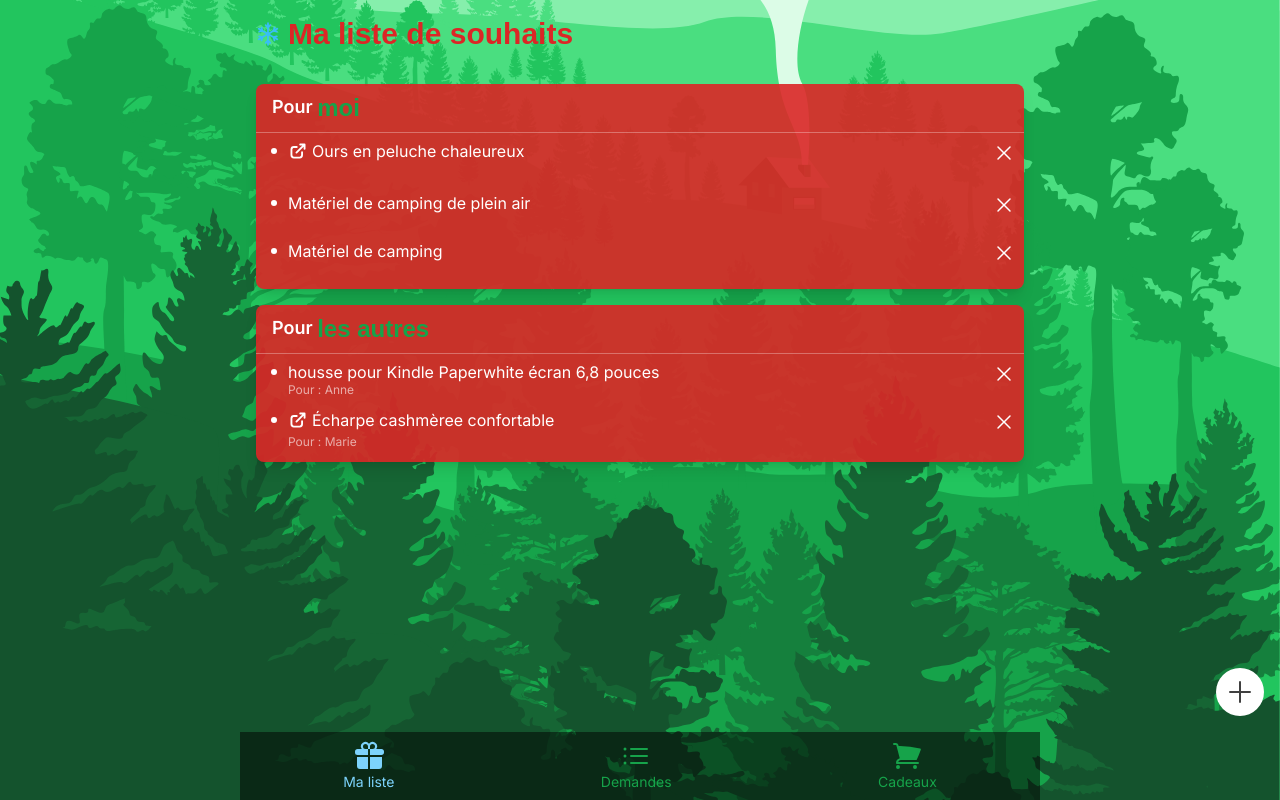
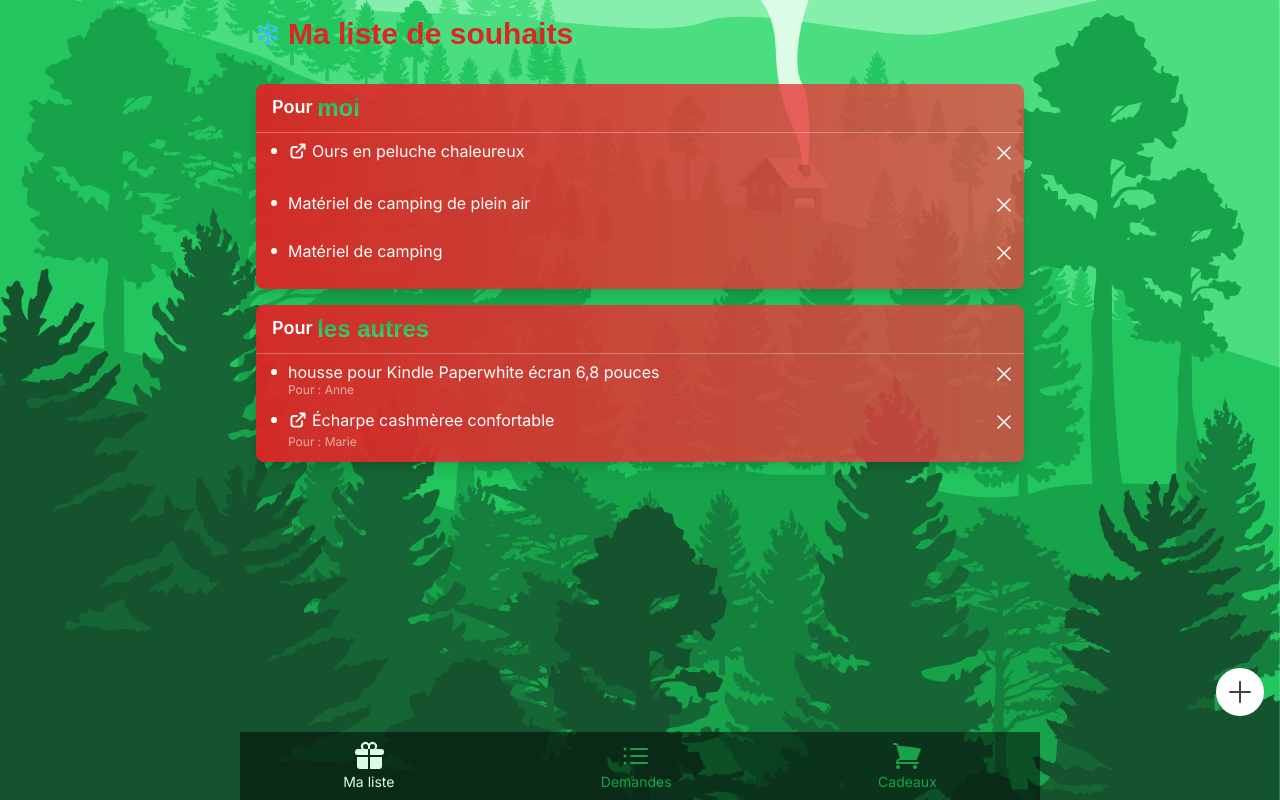
Before and after one commit to ArnaudGathy/christmas-gift-list-next, a Next.js app: page / in a window 1280 px wide. Built offline with nearby package versions, Linux system fonts and the light colour scheme; a web font is replaced by a local one.

Commit message:
Added some gradients

```diff
--- a/src/components/Highlight.tsx
+++ b/src/components/Highlight.tsx
@@ -16,8 +16,10 @@ export default function Highlight({
       className={clsx(
         `${mountainsOfChristmas.className} ${className ?? ""} align-middle text-2xl font-semibold`,
         {
-          "text-green-600": secondary,
-          "text-red-600": !secondary,
+          "inline-block bg-gradient-to-b from-green-600 to-green-400 bg-clip-text text-transparent":
+            secondary,
+          "inline-block bg-gradient-to-b from-red-700 to-red-400 bg-clip-text text-transparent":
+            !secondary,
         },
       )}
     >
--- a/src/components/TabBar.tsx
+++ b/src/components/TabBar.tsx
@@ -18,7 +18,7 @@ export default function TabBar() {
                 "flex transform flex-col items-center transition-transform active:scale-90",
                 {
                   "text-green-600": pathname !== href,
-                  "text-sky-300": pathname === href,
+                  "text-green-100": pathname === href,
                 },
               )}
             >
--- a/src/components/list/List.tsx
+++ b/src/components/list/List.tsx
@@ -18,7 +18,7 @@ export default function List({
   items: Item[];
 }) {
   return (
-    <div className="rounded-lg bg-red-600/90 shadow-lg">
+    <div className="rounded-lg bg-gradient-to-r from-red-600/95 to-red-500/75 shadow-lg">
       {target && (
         <div className="border-b border-b-white/30 px-4 py-2">
           <h2 className="text-lg font-semibold">
```
